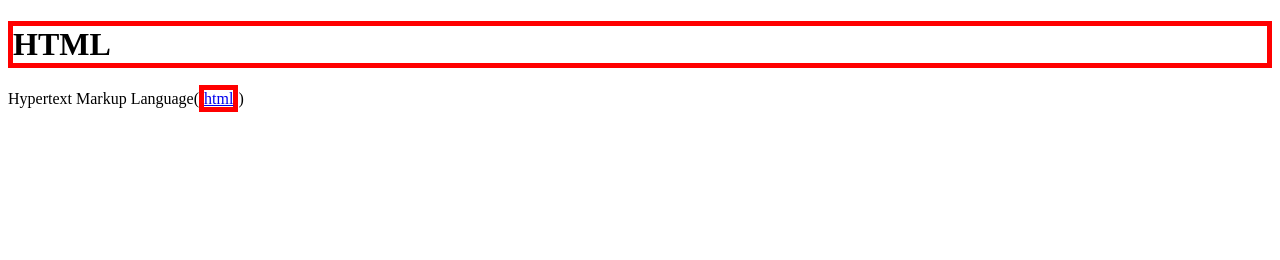
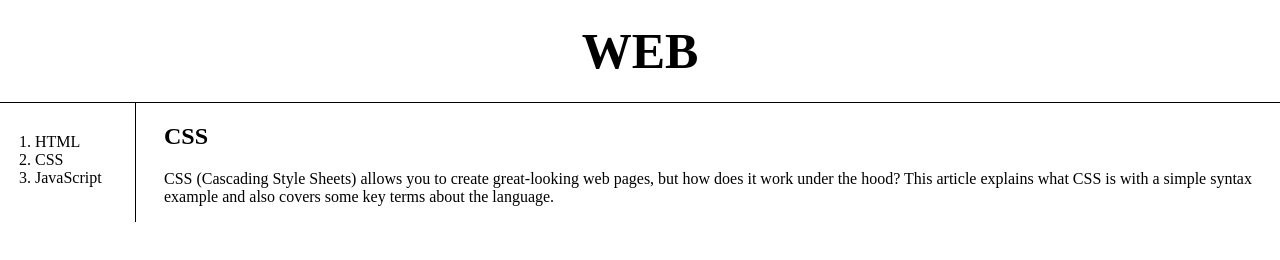
Before and after one commit to sanjin921/96Rrider, a plain HTML site: page boxmodel.html in a window 1280 px wide. Drawn offline with Linux system fonts and the light colour scheme.

Commit message:
Add files via upload

```diff
--- a/boxmodel.html
+++ b/boxmodel.html
@@ -4,13 +4,45 @@
         <title>boxmodel</title>
         <meta charset="utf-8">
         <style>
-            h1,a {
-                border:5px solid red;
+            body {
+                margin:0;
+            }
+            h1 {
+                text-align:center;
+                font-size:50px;
+                border-bottom:solid 1px black;
+                margin:0;
+                padding:22px;
+            }
+            #grid ol {
+                border-right:1px black solid;
+                width:100px;
+                margin:0;
+                padding-left: 35px;
+                padding-top: 30px;
+            }
+            #grid {
+                display:grid;
+                grid-template-columns:150px 1fr;
+            }
+            #grid #article {
+                padding-left:14px;
             }
         </style>
     </head>
     <body>
-        <h1>HTML</h1>
-        Hypertext Markup Language(<a href="https://www.freecodecamp.org/news/what-is-html-definition-and-meaning/">html</a>)
+        <h1>WEB</h1>
+            <div id="grid">
+                <ol>
+                    <li>HTML</li>
+                    <li>CSS</li>
+                    <li>JavaScript</li>
+                </ol>
+                <div id="article">
+                <h2>CSS</h2>
+                <p>CSS (Cascading Style Sheets) allows you to create great-looking web pages, but how does it work under the hood? This article explains what CSS is with a simple syntax example and also covers some key terms about the language.
+                </p>
+                </div>
+            </div>
     </body>
 </html>
```
Also changed, not shown: gird.html (added, +26 -0 lines).
